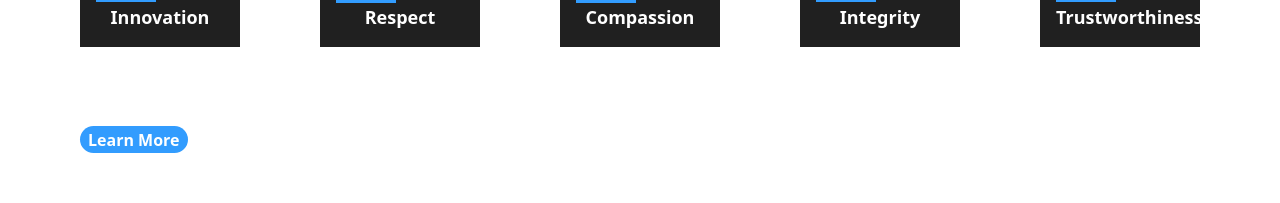
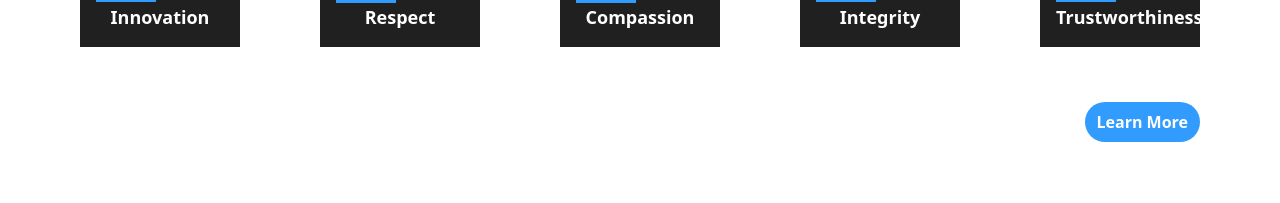
Before and after one commit to sydneyYYC/symbiotic-ai-assignment, a SvelteKit app: page / in a window 1280 px wide. Shown: the part 1341-1544 px from the top of the page. Built offline with nearby package versions, Linux system fonts and the light colour scheme; a web font is replaced by a local one.

Commit message:
adjusted margins for learn more button

```diff
--- a/src/routes/+page.svelte
+++ b/src/routes/+page.svelte
@@ -66,7 +66,9 @@
 				<p class="min-w-full bg-black p-4 text-center mt-[2.8rem] text-white font-semibold text-lg"> Trustworthiness</p>
 			</div>
 		</div>
-		<a href="/mission" class="max-w-max"><p class="text-right my-6 bg-blue max-w-max px-2 py-[0.1rem] rounded-full text-white font-semibold text-md hover:bg-darkblue">Learn More</p></a>
+		<div class="flex min-w-max items-start justify-end m-0">
+			<a href="/mission" class="max-w-max"><p class="text-right bg-blue max-w-max px-3 py-[0.5rem] rounded-full text-white font-semibold text-md hover:bg-darkblue">Learn More</p></a>
+		</div>
 	</section>
 	<!-- our team section -->
 	<section class="my-8 mt-[6rem]">
```
